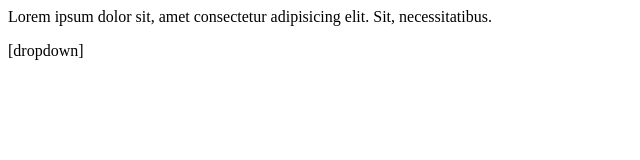
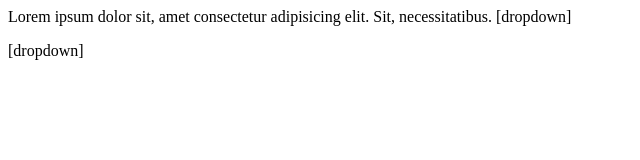
Before and after one commit to Ak-sin/arun.demo, a plain HTML site: page index.html in a window 1280 px wide. Shown: the whole page, without its empty margins (0-640 px from the left). Drawn offline with Linux system fonts and the light colour scheme.

Commit message:
add dropdown

```diff
--- a/index.html
+++ b/index.html
@@ -1,4 +1,5 @@
 <p>
   Lorem ipsum dolor sit, amet consectetur adipisicing elit. Sit, necessitatibus.
+  [dropdown]
 </p>
 [dropdown]
```
